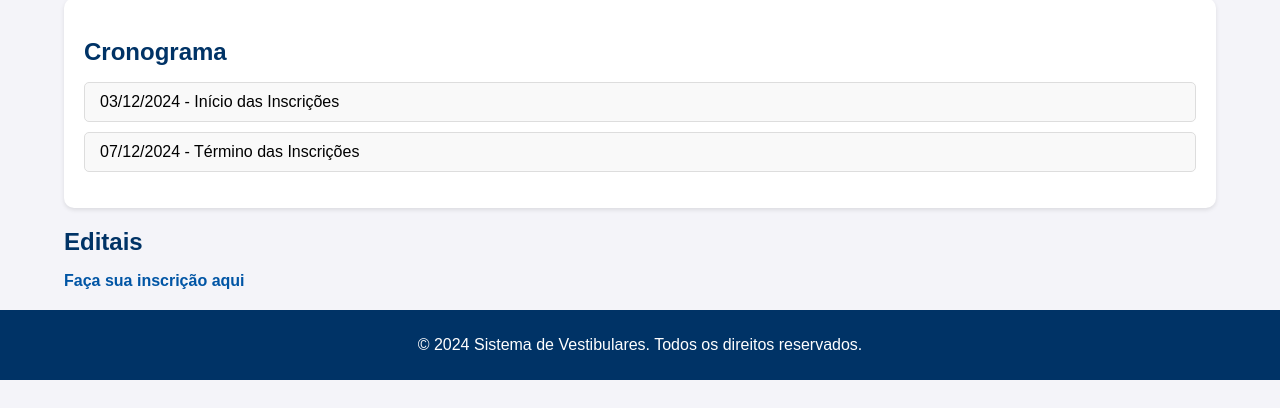
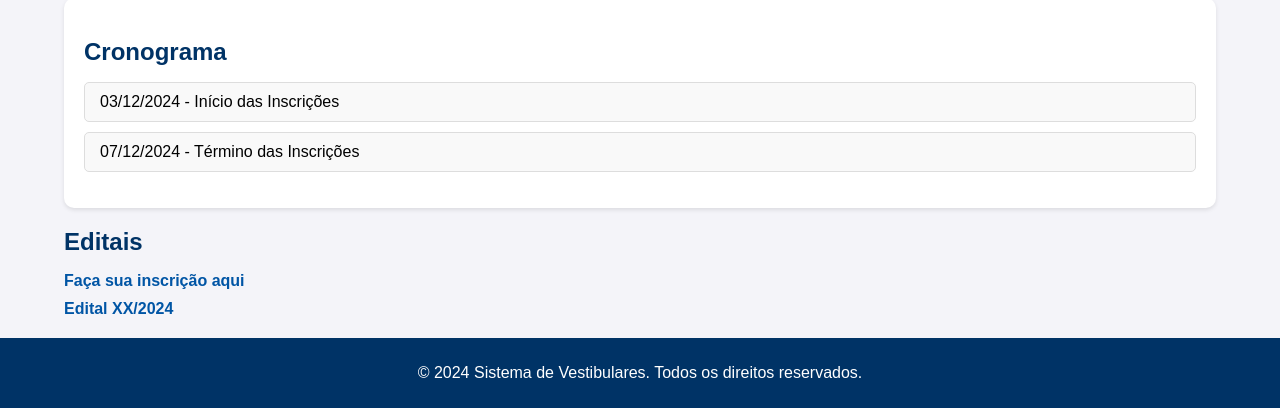
Before and after one commit to fmlp-site/Iscm-2025, a plain HTML site: page index.html in a window 1280 px wide. Shown: the part 1041-1449 px from the top of the page. Before the commit the page ends 1421 px from the top, so only its background shows below. Drawn offline with Linux system fonts and the light colour scheme.

Commit message:
Update index.html

```diff
--- a/index.html
+++ b/index.html
@@ -160,6 +160,7 @@
             <h2>Editais</h2>
             <ul>
                 <li><a href="inscrição.html" target="_blank">Faça sua inscrição aqui</a></li>
+                <li><a href="EDITAL XX-2024.pdf" target="_blank">Edital XX/2024</a></li>
 
             </ul>
         </div>
```
